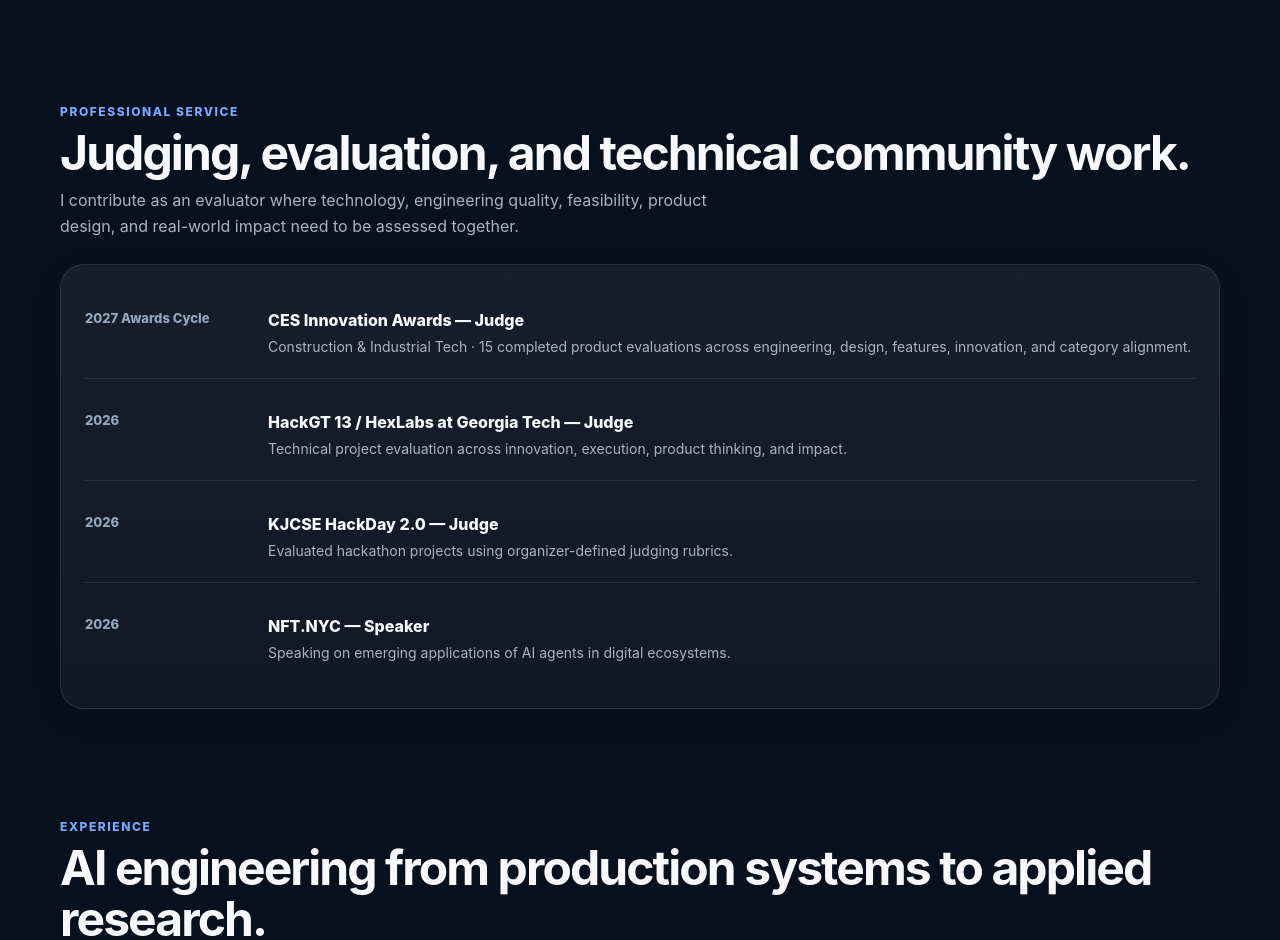
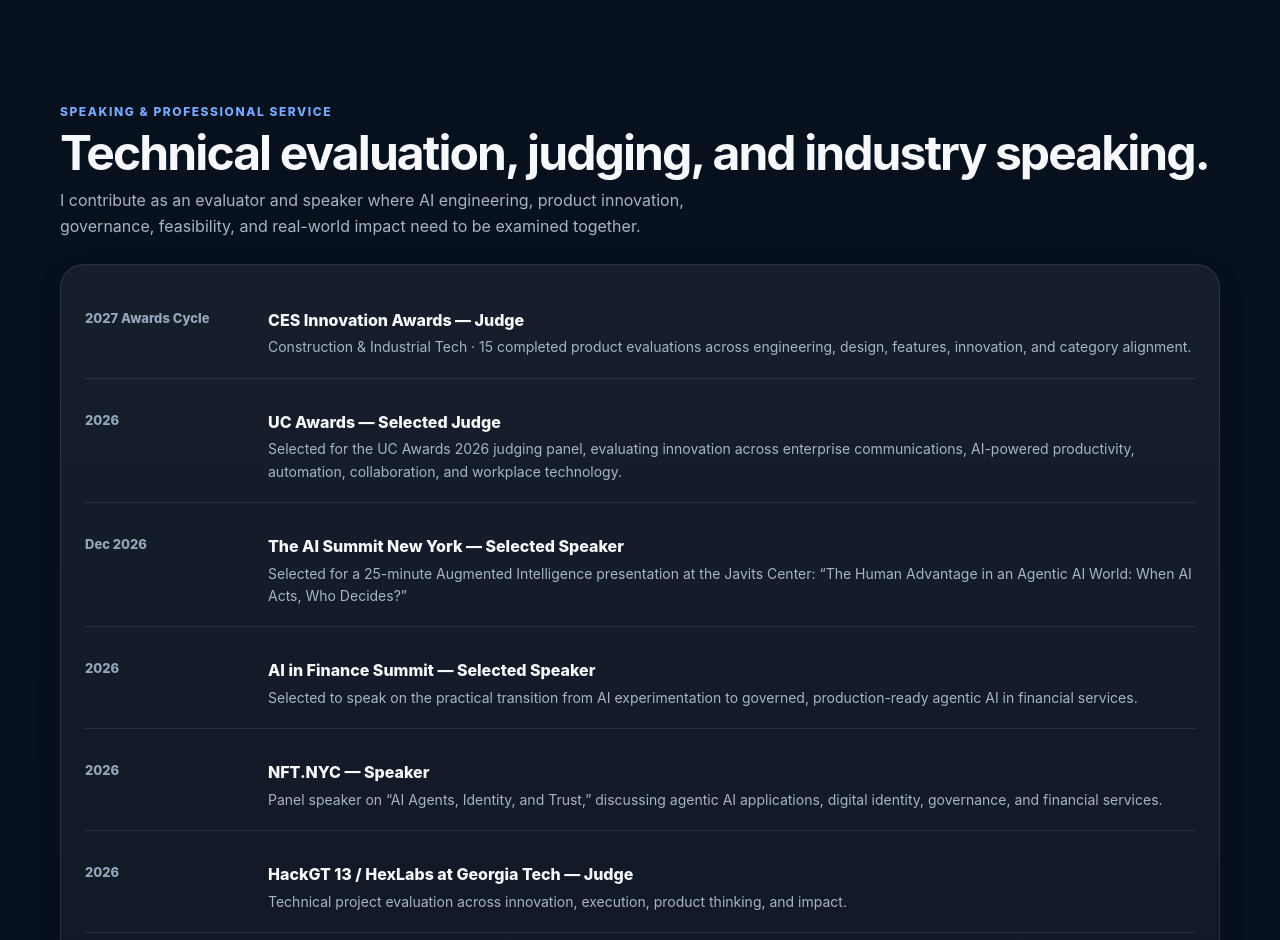
Before and after one commit to aditya11997/aditya11997.github.io, a plain HTML site: page index.html in a window 1280 px wide. Shown: the part 1860-2800 px from the top of the page. Drawn offline with Linux system fonts and the light colour scheme.

Commit message:
Add UC Awards and recent speaking selections

```diff
--- a/index.html
+++ b/index.html
@@ -4,7 +4,7 @@
   <meta charset="utf-8" />
   <meta name="viewport" content="width=device-width, initial-scale=1" />
   <title>Aditya Krishnan | AI Engineer, Researcher & Technology Evaluator</title>
-  <meta name="description" content="Aditya Krishnan is a Senior AI Engineer, applied researcher, and technology evaluator focused on trustworthy agentic AI, AI assurance, governed enterprise AI, and industrial systems." />
+  <meta name="description" content="Aditya Krishnan is a Senior AI Engineer, applied researcher, technology evaluator, and speaker focused on trustworthy agentic AI, AI assurance, governed enterprise AI, and industrial systems." />
   <meta name="author" content="Aditya Krishnan" />
   <meta name="theme-color" content="#0b1220" />
   <link rel="canonical" href="https://aditya11997.github.io/" />
@@ -310,7 +310,7 @@
       <a class="brand" href="#top">Aditya <span>Krishnan</span></a>
       <div class="nav-links">
         <a href="#research">Research</a>
-        <a href="#service">Service</a>
+        <a href="#service">Speaking & Service</a>
         <a href="#work">Work</a>
         <a href="#projects">Projects</a>
         <a href="#contact">Contact</a>
@@ -393,9 +393,9 @@
       <div class="wrap">
         <div class="section-head">
           <div>
-            <div class="kicker">Professional Service</div>
-            <h2>Judging, evaluation, and technical community work.</h2>
-            <p class="section-desc">I contribute as an evaluator where technology, engineering quality, feasibility, product design, and real-world impact need to be assessed together.</p>
+            <div class="kicker">Speaking & Professional Service</div>
+            <h2>Technical evaluation, judging, and industry speaking.</h2>
+            <p class="section-desc">I contribute as an evaluator and speaker where AI engineering, product innovation, governance, feasibility, and real-world impact need to be examined together.</p>
           </div>
         </div>
         <div class="card service-list">
@@ -405,15 +405,27 @@
           </div>
           <div class="service-item">
             <div class="service-year">2026</div>
+            <div><div class="service-title">UC Awards — Selected Judge</div><div class="service-meta">Selected for the UC Awards 2026 judging panel, evaluating innovation across enterprise communications, AI-powered productivity, automation, collaboration, and workplace technology.</div></div>
+          </div>
+          <div class="service-item">
+            <div class="service-year">Dec 2026</div>
+            <div><div class="service-title">The AI Summit New York — Selected Speaker</div><div class="service-meta">Selected for a 25-minute Augmented Intelligence presentation at the Javits Center: “The Human Advantage in an Agentic AI World: When AI Acts, Who Decides?”</div></div>
+          </div>
+          <div class="service-item">
+            <div class="service-year">2026</div>
+            <div><div class="service-title">AI in Finance Summit — Selected Speaker</div><div class="service-meta">Selected to speak on the practical transition from AI experimentation to governed, production-ready agentic AI in financial services.</div></div>
+          </div>
+          <div class="service-item">
+            <div class="service-year">2026</div>
+            <div><div class="service-title">NFT.NYC — Speaker</div><div class="service-meta">Panel speaker on “AI Agents, Identity, and Trust,” discussing agentic AI applications, digital identity, governance, and financial services.</div></div>
+          </div>
+          <div class="service-item">
+            <div class="service-year">2026</div>
             <div><div class="service-title">HackGT 13 / HexLabs at Georgia Tech — Judge</div><div class="service-meta">Technical project evaluation across innovation, execution, product thinking, and impact.</div></div>
           </div>
           <div class="service-item">
             <div class="service-year">2026</div>
             <div><div class="service-title">KJCSE HackDay 2.0 — Judge</div><div class="service-meta">Evaluated hackathon projects using organizer-defined judging rubrics.</div></div>
-          </div>
-          <div class="service-item">
-            <div class="service-year">2026</div>
-            <div><div class="service-title">NFT.NYC — Speaker</div><div class="service-meta">Speaking on emerging applications of AI agents in digital ecosystems.</div></div>
           </div>
         </div>
       </div>
```
